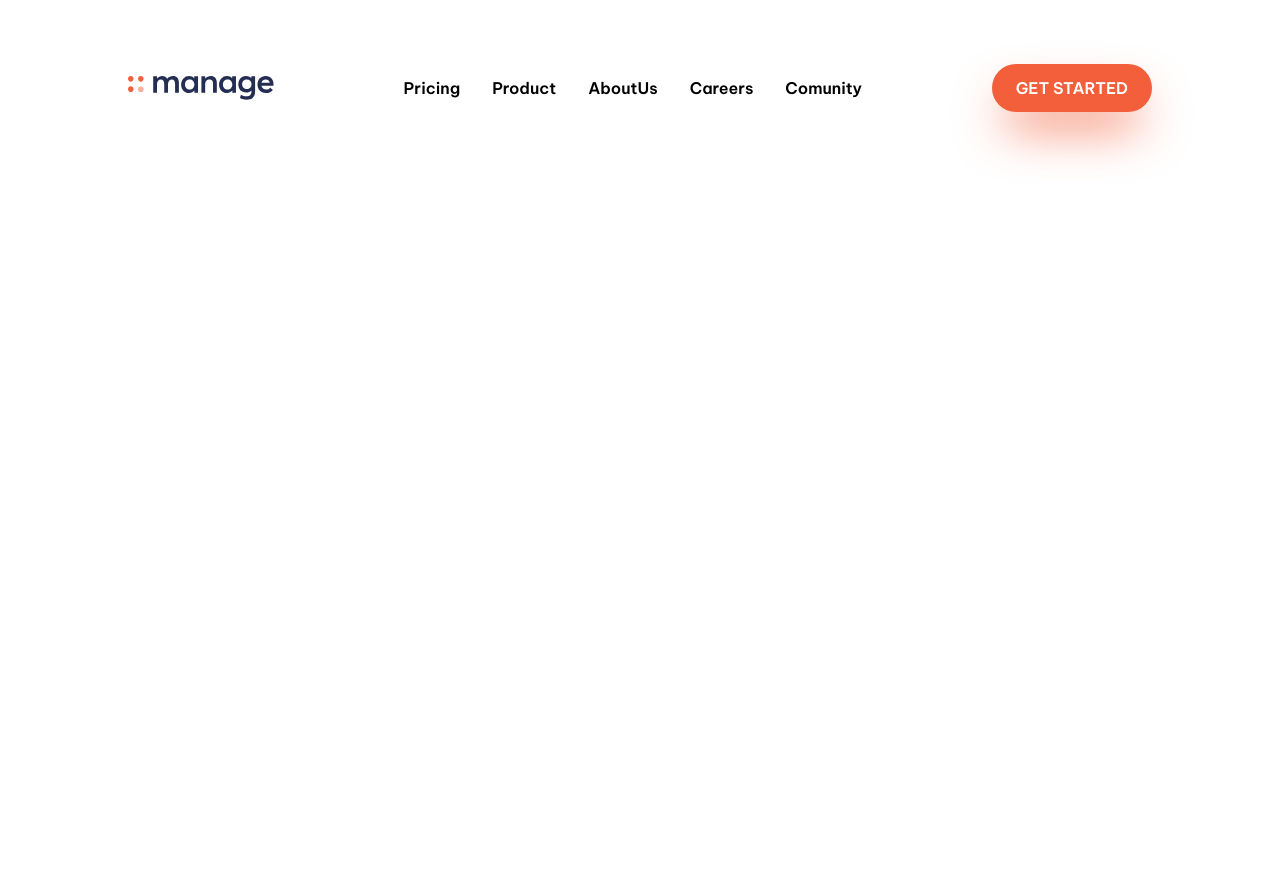
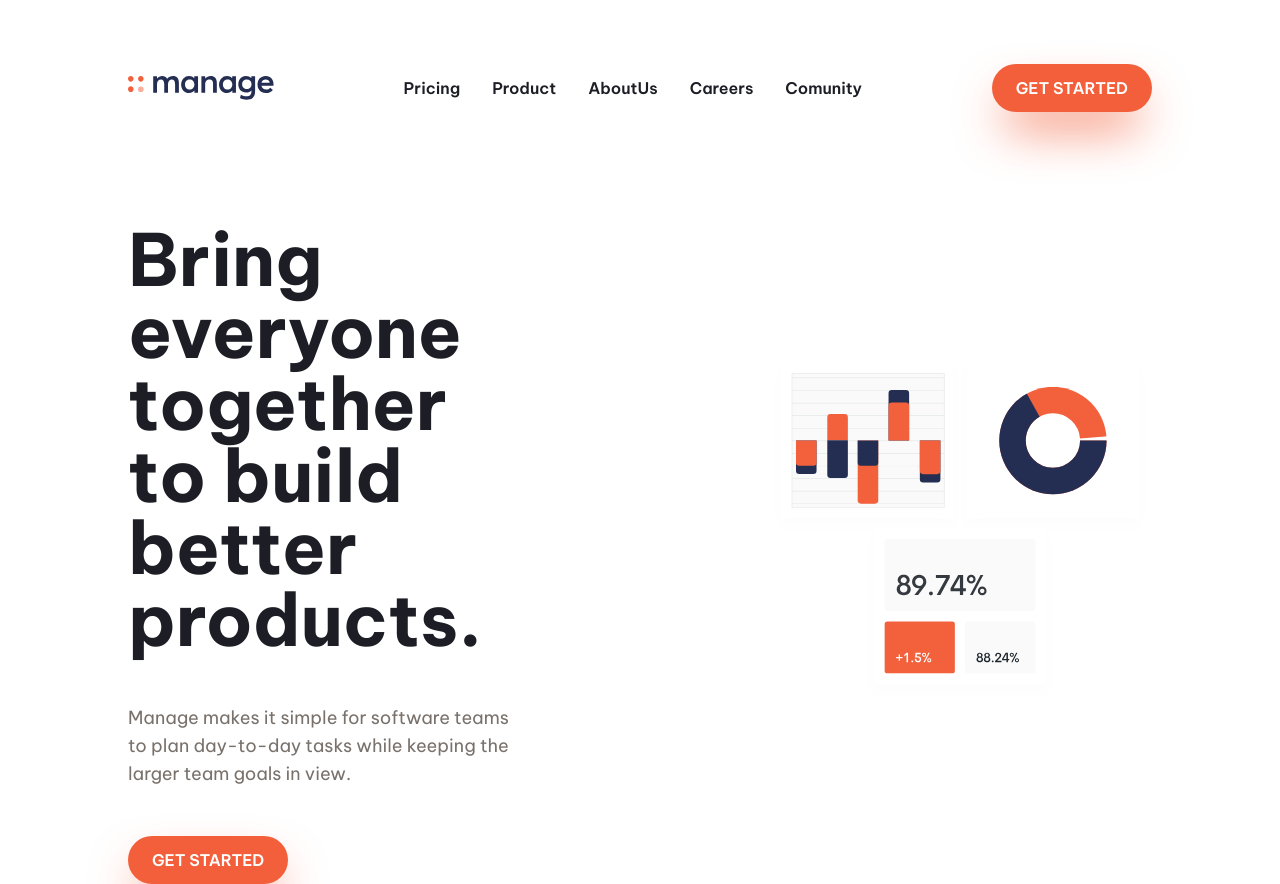
Before and after one commit to Sifanfiseha/Manage-landing-page, a React (Vite) app: page / in a window 1280 px wide. Before the commit the page ends 800 px from the top, so only its background shows below. Built offline with nearby package versions, Linux system fonts and the light colour scheme.

Commit message:
feat: add hero section

```diff
--- a/src/App.jsx
+++ b/src/App.jsx
@@ -1,9 +1,13 @@
+import Hero from "./components/Hero";
 import Nav from "./components/Nav";
 
 export default function App() {
   return (
     <>
       <Nav></Nav>
+      <main>
+        <Hero></Hero>
+      </main>
     </>
   );
 }
--- a/src/components/Button.jsx
+++ b/src/components/Button.jsx
@@ -1,6 +1,6 @@
 export default function Button({ children }) {
   return (
-    <button className="bg-Bright-Red px-6  py-3 shadow-2xl hover:bg-amber-500 duration-110 ease-in  shadow-Bright-Red rounded-full text-white uppercase font-semibold">
+    <button className="bg-Bright-Red px-6 cursor-pointer py-3 shadow-2xl hover:bg-amber-500 duration-110 ease-in  shadow-Bright-Red rounded-full text-white uppercase font-semibold">
       {children}
     </button>
   );
--- /dev/null
+++ b/src/components/Hero.jsx
@@ -0,0 +1,22 @@
+import heroImg from "../assets/illustration-intro.svg";
+import Button from "./Button";
+
+export default function Hero() {
+  return (
+    <section id="hero" className="items-center grid grid-cols-2 mx-32 gap-64">
+      <dev>
+        <h1 className="text-7xl font-bold my-12 text-Very-Dark-Blue">
+          Bring everyone together to build better products.
+        </h1>
+        <p className="text-lg my-12 text-stone-500 max-w-md">
+          Manage makes it simple for software teams to plan day-to-day tasks
+          while keeping the larger team goals in view.
+        </p>
+        <Button>get started</Button>
+      </dev>
+      <div>
+        <img src={heroImg} alt="illustration intro" />
+      </div>
+    </section>
+  );
+}
--- a/src/components/Nav.jsx
+++ b/src/components/Nav.jsx
@@ -4,12 +4,13 @@ import Button from "./Button";
 export default function Nav() {
   const navLink = ["pricing", "product", "aboutUs", "careers", "comunity"];
   return (
+    <header>
       <nav className="flex items-center my-16 mx-32 justify-between">
         <img src={logo} alt="manage logo" />
         <ul className="flex items-center gap-8">
           {navLink.map((link) => (
             <li
-            className="capitalize cursor-pointer hover:text-stone-700 duration-110 ease-in font-semibold"
+              className="capitalize cursor-pointer hover:text-stone-600 duration-110 ease-in font-semibold"
               key={link}
             >
               {link}
@@ -18,5 +19,6 @@ export default function Nav() {
         </ul>
         <Button>get started</Button>
       </nav>
+    </header>
   );
 }
--- /dev/null
+++ b/src/components/content.html
@@ -0,0 +1,87 @@
+<!DOCTYPE html>
+<html lang="en">
+  <head>
+    <meta charset="UTF-8" />
+    <meta name="viewport" content="width=device-width, initial-scale=1.0" />
+    <title>Document</title>
+  </head>
+  <!-- <body>
+    Pricing
+  Product
+  About Us
+  Careers
+  Community
+
+  Get Started
+
+  Bring everyone together to build better products.
+
+  Manage makes it simple for software teams to plan day-to-day
+  tasks while keeping the larger team goals in view.
+
+  Get Started
+
+  What’s different about Manage?
+
+  Manage provides all the functionality your team needs, without
+  the complexity. Our software is tailor-made for modern digital
+  product teams.
+
+  01
+  Track company-wide progress
+  See how your day-to-day tasks fit into the wider vision. Go from
+  tracking progress at the milestone level all the way done to the
+  smallest of details. Never lose sight of the bigger picture again.
+
+  02
+  Advanced built-in reports
+  Set internal delivery estimates and track progress toward company
+  goals. Our customisable dashboard helps you build out the reports
+  you need to keep key stakeholders informed.
+
+  03
+  Everything you need in one place
+  Stop jumping from one service to another to communicate, store files,
+  track tasks and share documents. Manage offers an all-in-one team
+  productivity solution.
+
+  What they’ve said
+
+  Anisha Li
+  “Manage has supercharged our team’s workflow. The ability to maintain
+  visibility on larger milestones at all times keeps everyone motivated.”
+
+  Ali Bravo
+  “We have been able to cancel so many other subscriptions since using
+  Manage. There is no more cross-channel confusion and everyone is much
+  more focused.”
+
+  Richard Watts
+  “Manage allows us to provide structure and process. It keeps us organized
+  and focused. I can’t stop recommending them to everyone I talk to!”
+
+  Shanai Gough
+  “Their software allows us to track, manage and collaborate on our projects
+  from anywhere. It keeps the whole team in-sync without being intrusive.”
+
+  Get Started
+
+  Simplify how your team works today.
+  Get Started
+
+  Home
+  Pricing
+  Products
+  About Us
+  Careers
+  Community
+  Privacy Policy
+
+  Updates in your inbox…
+  Go
+
+  Copyright 2020. All Rights Reserved
+
+</body>
+</html> -->
+</html>
--- a/src/index.css
+++ b/src/index.css
@@ -10,6 +10,16 @@
   --color-Very-Pale-Red: hsl(13, 100%, 96%);
   --color-Very-Light-Gray: hsl(0, 0%, 98%);
 }
+:root {
+  --color-Bright-Red: hsl(12, 88%, 59%);
+  --color-Dark-Blue: hsl(228, 39%, 23%);
+
+  --color--Dark-Grayish-Blue: hsl(227, 12%, 61%);
+  --color-Very-Dark-Blue: hsl(233, 12%, 13%);
+  --color-Very-Pale-Red: hsl(13, 100%, 96%);
+  --color-Very-Light-Gray: hsl(0, 0%, 98%);
+}
 body {
   font-family: "Be Vietnam Pro";
+  color: var(--color-Very-Dark-Blue);
 }
```
Lines whose indentation alone changed are shown as unchanged.
